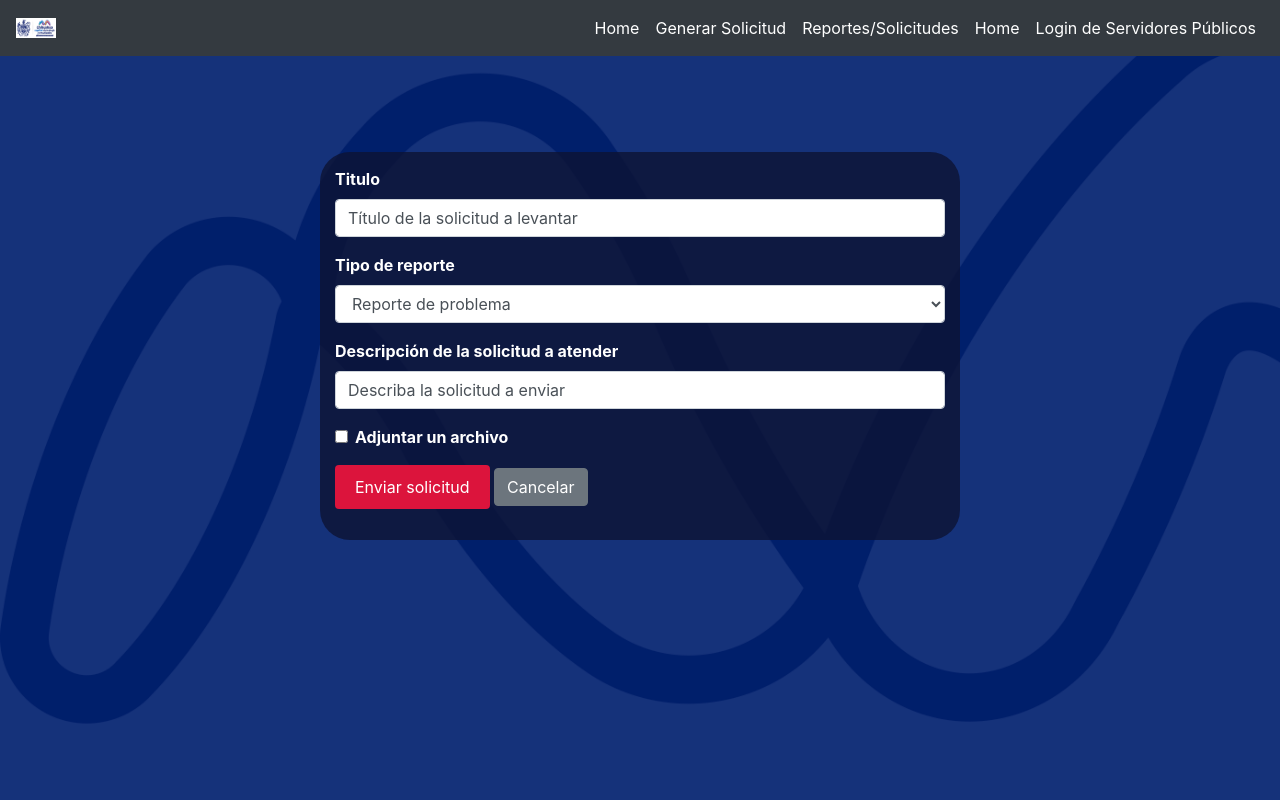
After one commit to Hiram8A/Proyecto_Final, a Django app: page /DMU/solicitud/ in a window 1280 px wide. The commit adds this page. Run offline with Django 4.2, Linux system fonts and the light colour scheme; some libraries are stand-ins or nearby versions.

Commit message:
Update Navgar and edit of  templates
Se actualizó la barra de navegación asi como también se mejoraron los diseños de los templates.

```diff
--- a/open311/proyecto/DMU/models.py
+++ b/open311/proyecto/DMU/models.py
@@ -29,5 +29,5 @@
     # Archivos adjuntos opcionales, para agilizar la respuesta a la solicitud, y para fines de evidencia
     adjuntos = models.OneToOneField(Adjuntos, on_delete=models.CASCADE, null=True, blank=True)
 
-    def _str_(self):
-        return self.titulo
+    def __int__(self):
+        return self.pk # Devuelve la PK relacionando las tabla y evitar crear modelos adicionales innecesarios
--- a/open311/proyecto/DMU/urls.py
+++ b/open311/proyecto/DMU/urls.py
@@ -3,7 +3,12 @@
 from . import views
 
 urlpatterns = [
-    path('', views.index, name='index'), #Va al archivo de views y busca index.Siempre llevan comas entre lineas
-    path('home/', views.Inicio.as_view(),name='inicio'), #Página de inicio, muestra los botones esenciales si es que el usuario no se ha autenticado
-    path('solicitud/', views.Solicitud.as_view(), name='solicitud'), #Formulario de solicitudes, relacionarlo a solicitud de views.py
+    # Va al archivo de views y busca a Index
+    path('', views.index, name='index'),
+    # Página de Home
+    path('home/', views.Inicio.as_view(),name='home'),
+    # Formulario para la creacion de solicitudes
+    path('solicitud/', views.Solicitud.as_view(), name='solicitud'),
+    # Lista de Solicitudes Hechas por los Ciudadanos
+    path('lista_solicitudes', views.lista_solicitudes.as_view(), name='lista_solicitudes'),
 ]
--- a/open311/proyecto/DMU/views.py
+++ b/open311/proyecto/DMU/views.py
@@ -1,19 +1,20 @@
 from django.http import HttpResponse
 from django.views import View
+from django.shortcuts import render, redirect, get_object_or_404
+
+from django.contrib.auth.decorators import login_required
+from django.utils.decorators import method_decorator
 
 from .models import Solicitudes     # Importacion de los modelos de Solicitudes
 from .forms import SolicitudForm
-
-from django.shortcuts import render   #, redirect
-
 
 def index():
 
     return HttpResponse("App de Solicitudes DMU")
 
-#Vista Inicio, para mostrar los elementos esenciales de interacción con la plataforma
+# Vista de la Pantalla de Inicio
 class Inicio(View):
-    template_name = 'inicio.html'
+    template_name = 'home.html'
 
     def post(self, request):
 
@@ -38,3 +39,17 @@
     def get(self, request): #Regresa los datos de la solicitud, para fines de consulta y respuesta del servidor público
         form = SolicitudForm()
         return render(request, self.template_name, {'form': form})
+
+class lista_solicitudes(View):
+    template_name = 'lista_solicitudes.html'
+
+    def post(self,request):
+
+        return render(request,self.template_name)
+    @method_decorator(login_required)
+
+
+    def get(self,request):
+        solicitudes = Solicitudes.objects.all()
+
+        return render(request,self.template_name,{'solicitudes':solicitudes})
--- a/open311/proyecto/templates/base.html
+++ b/open311/proyecto/templates/base.html
@@ -26,10 +26,16 @@
                 <div class="collapse navbar-collapse" id="navbarNav">
                     <!-- Lista de los Elementos del Menú-->
                     <ul class="navbar-nav ml-auto">
+                            <li class="nav-item">
+                                <a class="nav-link" href="{% url 'home' %}" style="color: white;"> Home</a>
+                            </li>
+                            <li class="nav-item">
+                                <a class="nav-link" href="{% url 'solicitud' %}" style="color: white;"> Generar Solicitud</a>
+                            </li>
+                            <li class="nav-item">
+                                <a class="nav-link" href="{% url 'lista_solicitudes' %}" style="color: white;"> Reportes/Solicitudes</a>
+                            </li>
                         {% if user.is_authenticated %}
-                                <li class="nav-item">
-                                    <a class="nav-link" href="{% url 'inicio' %}" style="color: white;"> Inicio</a>
-                                </li>
                             {% comment %} <li class="nav-item">
                                 <a class="nav-link" href="{% url 'logout' %}" style="color: white;"> Logout </a>
                             </li> {% endcomment %}
@@ -38,7 +44,7 @@
                             </li>
                         {% else %}
                             <li class="nav-item">
-                                <a class="nav-link" href="{% url 'inicio' %}" style="color: white;"> Inicio </a>
+                                <a class="nav-link" href="{% url 'home' %}" style="color: white;"> Home </a>
                             </li>
                             {% comment %} <li class="nav-item">
                                 <a class="nav-link" href="{% url 'login' %}" style="color: white;"> Login de Servidores Públicos</a>
@@ -48,16 +54,12 @@
                             </li>
                         {% endif %}
                     </ul>
-
                 </div>
-
-
             </nav>
         </header>
         <main>
             {% block content%}
             {% endblock %}
-
         </main>
         {% bootstrap_javascript %}
     </body>
--- a/open311/proyecto/templates/inicio.html
+++ b/open311/proyecto/templates/home.html
@@ -39,8 +39,6 @@
         <div class="titulo">
             <h1>Dirección de Mantenimiento Urbano</h1>
             <br>
-
-
         </div>
     </body>
     {% endblock %}
--- /dev/null
+++ b/open311/proyecto/templates/solicitud.html
@@ -0,0 +1,110 @@
+{% extends 'base.html' %}
+{% block content %}
+{% load bootstrap4 %}
+{% load widget_tweaks %}
+{% load static %}
+
+<!DOCTYPE html>
+<html>
+<head>
+    <style>
+        body {
+            background-image: url("{% static 'Fondo.png' %}");
+            background-color: #15327a;
+            background-repeat: no-repeat;
+            background-attachment: fixed;
+            background-size: cover;
+          }
+
+        label {
+            color: rgb(255, 255, 255);
+            font-weight: bold;
+        }
+
+        .form-container {
+            width: 50%;
+            margin: auto;
+            margin-left: 25%;
+            background-color: rgba(13, 19, 52, 0.8);
+            padding: 15px;
+            border-radius: 30px;
+        }
+        button[type="submit"] {
+            background-color: crimson;
+            color: white;
+            padding: 10px 20px;
+            border: none;
+            border-radius: 4px;
+            cursor: pointer;
+        }
+
+        button[type="submit"]:hover {
+            background-color: #2251c6;
+            color: white;
+        }
+    </style>
+</head>
+<body>
+
+    <br>
+    <br>
+    <br>
+    <br>
+
+    <div class="form-container">
+        <!--Formulario para creación de solicitudes por Ciudadanos-->
+        <form method="post" enctype="multipart/form-data">
+            {% csrf_token %}
+            <div class="form-group">
+                <label for="{{ form.titulo.id_for_label }}">Titulo</label>
+                {{ form.titulo|add_class:"form-control" }}
+            </div>
+            <div class="form-group">
+                <label for="{{ form.lista_desplegable.id_for_label }}">Tipo de reporte</label>
+                {{ form.lista_desplegable|add_class:"form-control" }}
+            </div>
+            <div class="form-group">
+                <label for="{{ form.descripcion.id_for_label }}">Descripción de la solicitud a atender</label>
+                {{ form.descripcion|add_class:"form-control" }}
+            </div>
+            <div class="form-group">
+
+                <!--Opcion de Adjuntar Archivos de manera Opcional -->
+                <div class="form-check">
+                    <input class="form-check-input" type="checkbox" id="adjuntar-archivo-checkbox">
+                    <label class="form-check-label" for="adjuntar-archivo-checkbox">
+                        Adjuntar un archivo
+                    </label>
+                </div>
+            </div>
+            <div class="form-group" id="archivo-field" style="display: none;">
+                <input type="file" id="{{ form.adjuntos.id_for_label }}" name="{{ form.adjuntos.name }}">
+            </div>
+
+            <!-- Se asigna la Fecha de reporte con la fecha actual automáticamente, no visible para el usuario -->
+            <div class="form-group" style="display: none;">
+                <label for="{{ form.fecha_reporte.id_for_label }}">Fecha de reporte</label>
+                {{ form.fecha_reporte|add_class:"form-control" }}
+            </div>
+            <button class="btn" type="submit"{% if solicitud %} disabled {% endif %}>Enviar solicitud</button>
+            <a class="btn btn-secondary" href="{% url 'home' %}">Cancelar</a>
+        </form>
+
+        <!--Al dar click en enviar, se le proporciona el número de seguimiento a su reporte-->
+        {% if solicitud %}
+            <p style="color: white;">El número de reporte es: <p style="font-weight: bolder; font-size: 24px; color: white;">{{ solicitud.pk }}</p></p>
+        {% endif %}
+
+        <script>
+            const checkbox = document.getElementById('adjuntar-archivo-checkbox');
+            const campoArchivo = document.getElementById('archivo-field');
+            campoArchivo.style.display = 'none';
+            checkbox.addEventListener('change', function () {
+                campoArchivo.style.display = checkbox.checked ? 'block' : 'none';
+            });
+        </script>
+
+    </div>
+</body>
+</html>
+{% endblock %}
```
Also changed, not shown: open311/proyecto/templates/lista_solicitudes.html (added, +107 -0 lines).
